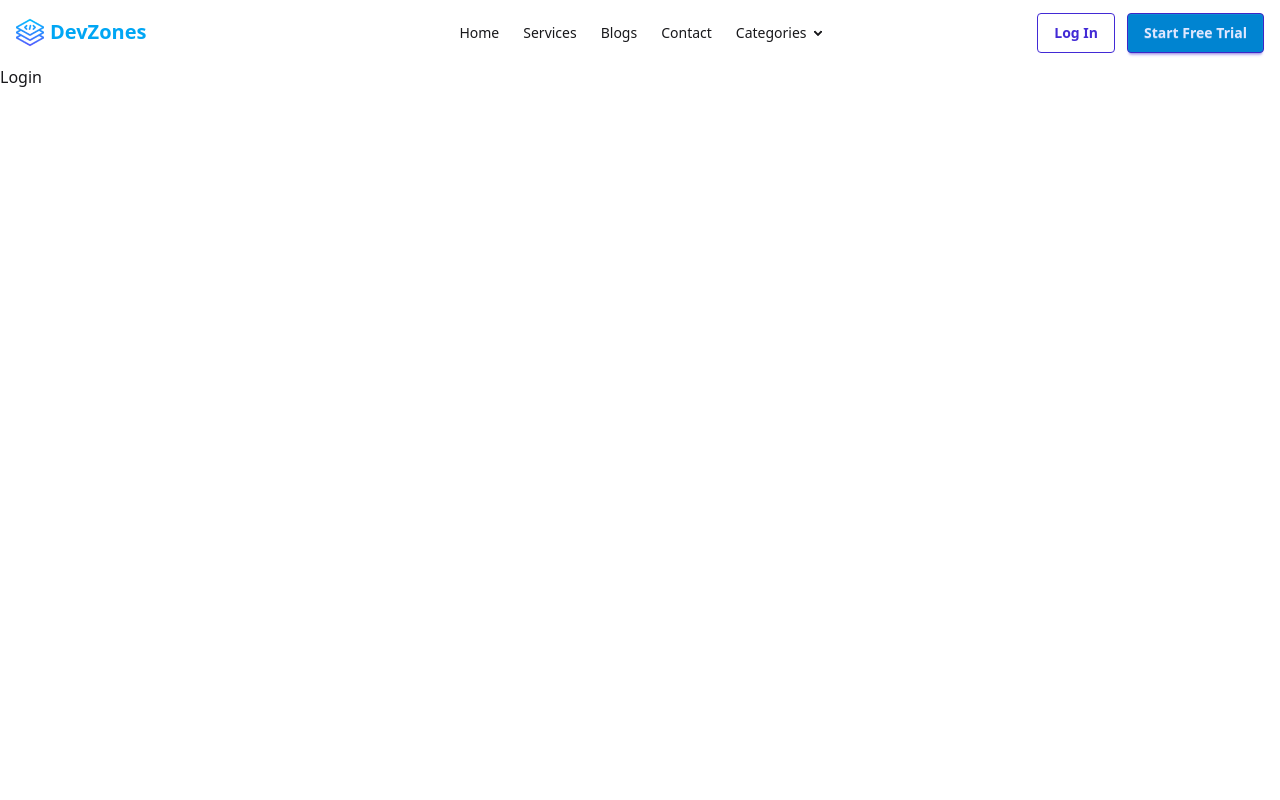
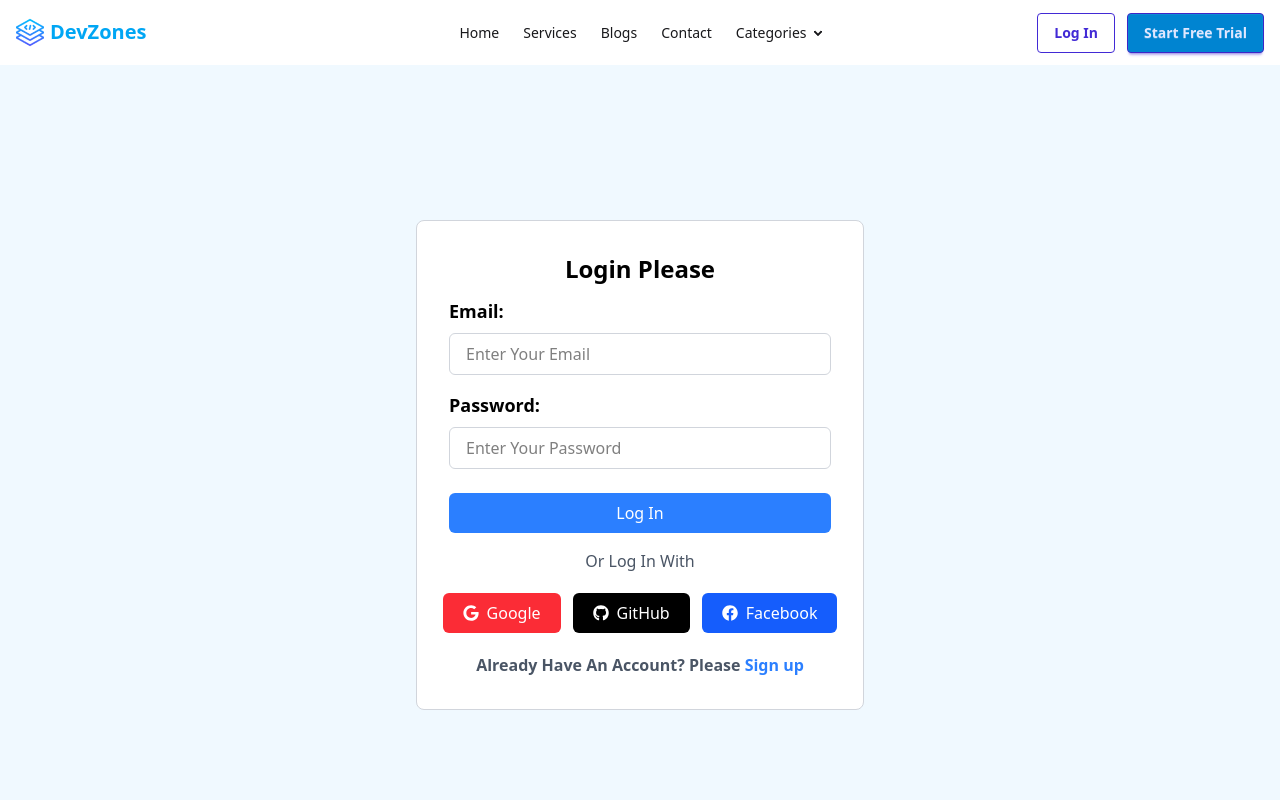
Before and after one commit to ahassh1/react-router-agency, a React (Vite) app: page /login in a window 1280 px wide. Shown: the top 800 px of the page. Built offline with nearby package versions, Linux system fonts and the light colour scheme.

Commit message:
login done

```diff
--- a/src/components/Login.jsx
+++ b/src/components/Login.jsx
@@ -1,7 +1,72 @@
 import React from "react";
+import { FaFacebook, FaGithub, FaGoogle } from "react-icons/fa";
+import { Link } from "react-router";
 
 const Login = () => {
-  return <div>Login</div>;
+  return (
+    <div className="justify-center items-center min-h-screen bg-sky-50  flex">
+      <div className="w-full max-w-md p-8 bg-white  border-gray-300  border  items-center space-y-3 rounded-lg  text-black mx-auto">
+        <h2 className="text-2xl font-bold text-center">Login Please</h2>
+        {/* registration form  */}
+        <form className="space-y-4">
+          <div>
+            <label className="font-semibold text-lg mb-2 block">Email:</label>
+            <input
+              type="text"
+              className="w-full py-2 px-4 border border-gray-300 rounded-md focus:outline-blue-400 focus:ring-1"
+              placeholder="Enter Your Email"
+            />
+          </div>
+          <div>
+            <label className="font-semibold text-lg block">Password:</label>
+            <input
+              type="text"
+              className="w-full px-4 py-2 border my-2 border-gray-300 rounded-md focus:outline-blue-400 focus:ring-1"
+              placeholder="Enter Your Password"
+            />
+          </div>
+          <button
+            className="w-full py-2 text-white rounded-md hover:bg-blue-700 cursor-pointer bg-blue-500"
+            type="submit"
+          >
+            Log In
+          </button>
+          {/* social login */}
+          <div className="text-center space-y-3.5">
+            <h2 className="text-gray-600 ">Or Log In With</h2>
+            <div className="flex flex-row space-x-3 justify-center my-5">
+              <div className="flex justify-center gap-4">
+                <button className="flex px-5 items-center bg-red-500 justify-center gap-2 py-2 rounded-md transition duration-300 hover:bg-red-600 cursor-pointer text-white">
+                  <FaGoogle />
+                  <span>Google</span>
+                </button>
+              </div>
+              <div className="flex justify-center gap-4">
+                <button className="flex px-5 items-center bg-black justify-center gap-2 py-2 rounded-md transition duration-300 cursor-pointer text-white">
+                  <FaGithub />
+                  <span>GitHub</span>
+                </button>
+              </div>
+              <div className="flex justify-center gap-4">
+                <button className="flex px-5 items-center bg-blue-600 justify-center gap-2 py-2 rounded-md transition duration-300 hover:bg-blue-700 cursor-pointer text-white">
+                  <FaFacebook />
+                  <span>Facebook</span>
+                </button>
+              </div>
+            </div>
+            <div>
+              <h3 className="text-gray-600 font-semibold">
+                Already Have An Account? Please{" "}
+                <Link to="/register" className="text-blue-500 hover:underline ">
+                  Sign up
+                </Link>
+              </h3>
+            </div>
+          </div>
+        </form>
+      </div>
+    </div>
+  );
 };
 
 export default Login;
```
